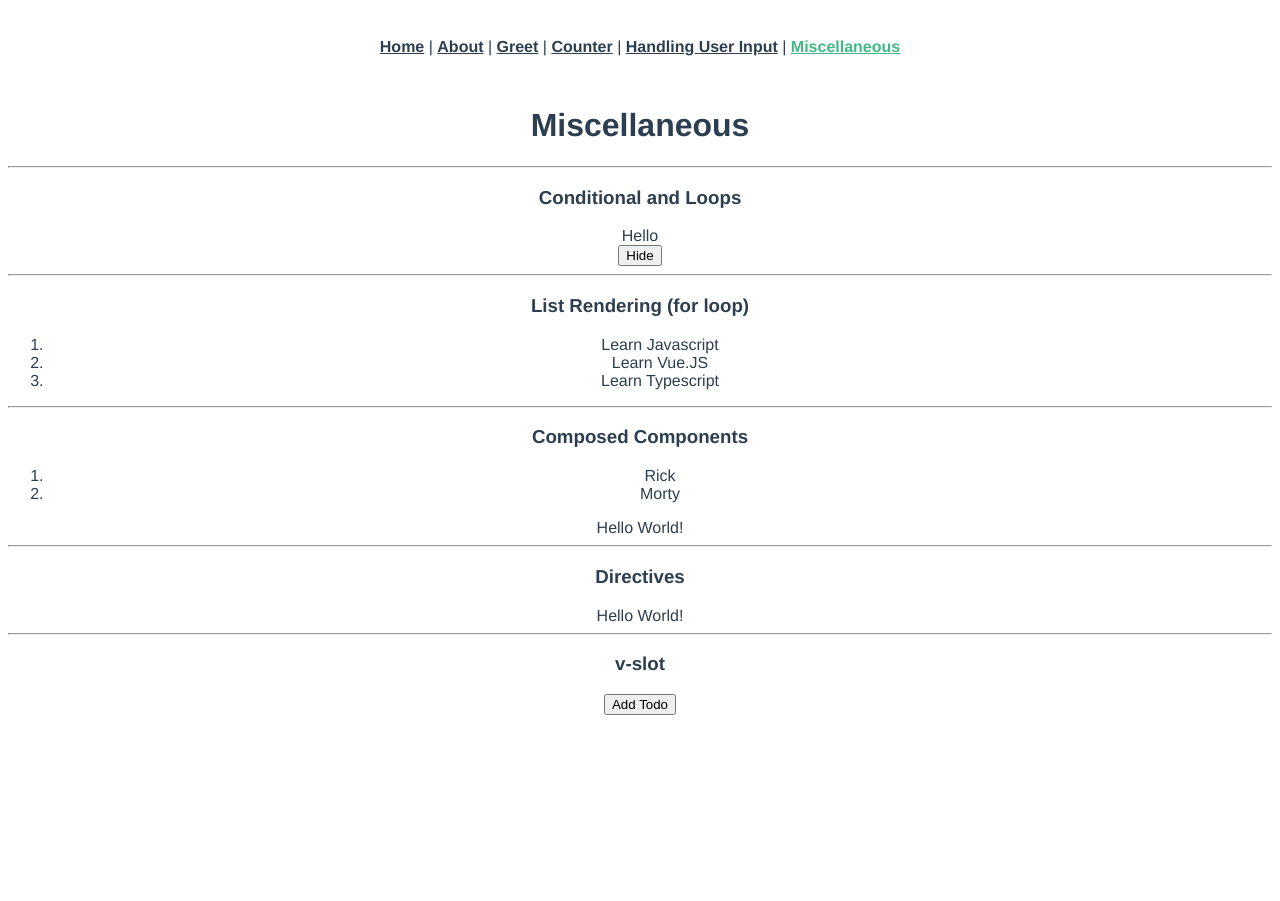
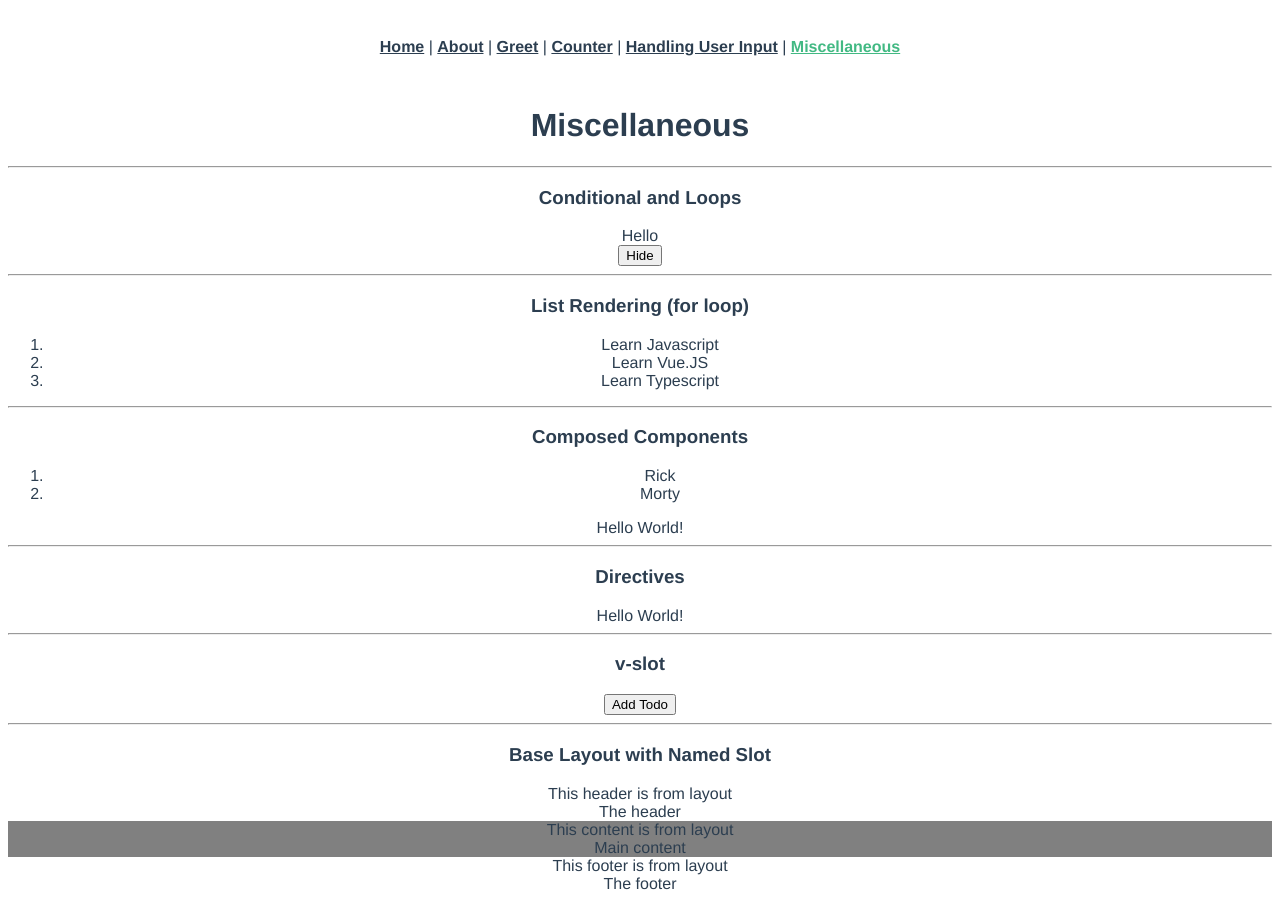
Before and after one commit to nor1c/vue-play, a Vue app in the folder hello-world/: page /misc in a window 1280 px wide. Before the commit the page ends 800 px from the top, so only its background shows below. Built offline with nearby package versions, Linux system fonts and the light colour scheme.

Commit message:
named slot

```diff
--- /dev/null
+++ b/hello-world/src/layouts/BaseLayout.vue
@@ -0,0 +1,28 @@
+<template>
+    <div class="container">
+        <header>
+            This header is from layout
+            <div>
+                <slot name="header"></slot>
+            </div>
+        </header>
+        <main class="bg-gray">
+            This content is from layout
+            <div>
+                <slot></slot>
+            </div>
+        </main>
+        <footer>
+            This footer is from layout
+            <div>
+                <slot name="footer"></slot>
+            </div>
+        </footer>
+    </div>
+</template>
+
+<style scoped>
+.bg-gray {
+    background: gray;
+}
+</style>
--- a/hello-world/src/views/Misc.vue
+++ b/hello-world/src/views/Misc.vue
@@ -39,6 +39,19 @@
                 {{ addButton }}
             </TodoButton>
         </div>
+        <hr>
+        <div>
+            <h3>Base Layout with Named Slot</h3>
+            <BaseLayout>
+                Main content
+                <template v-slot:header>
+                    The header
+                </template>
+                <template v-slot:footer>
+                    The footer
+                </template>
+            </BaseLayout>
+        </div>
     </div>
 </template>
 
@@ -46,12 +59,14 @@
 import TodoItem from '../components/TodoItem.vue'
 import HelloWorldProp from '../components/HelloWorldProp.vue'
 import TodoButton from '../components/TodoButton.vue'
+import BaseLayout from '../layouts/BaseLayout.vue'
 
 export default {
     components: {
         TodoItem,
         HelloWorldProp,
-        TodoButton
+        TodoButton,
+        BaseLayout
     },
     data() {
         return {
```
